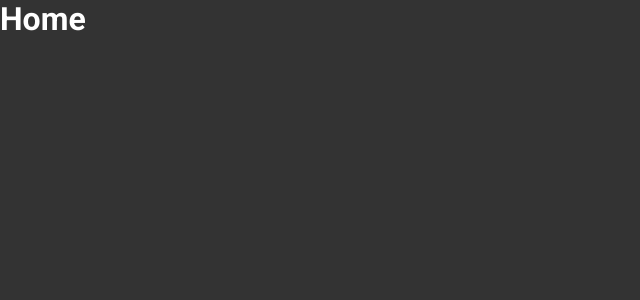
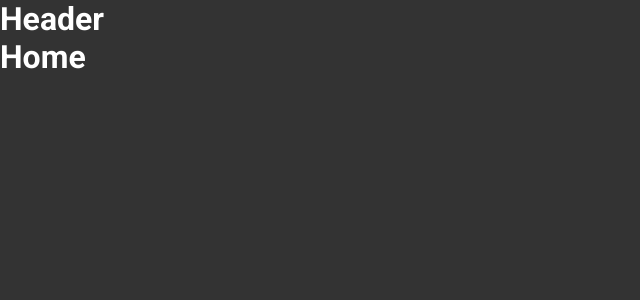
Before and after one commit to GabrielDevLoper/ignite-timer, a React (Vite) app: page / in a window 1280 px wide. Shown: the top 300 px of the page, without its empty margins (0-640 px from the left). Built offline with nearby package versions, Linux system fonts and the light colour scheme.

Commit message:
feat: definindo layout das rotas.

```diff
--- a/src/Router.tsx
+++ b/src/Router.tsx
@@ -1,12 +1,15 @@
 import { Routes, Route } from 'react-router-dom'
+import { DefaultLayout } from './layouts/DefaultLayout'
 import { History } from './pages/History'
 import { Home } from './pages/Home'
 
 export function Router() {
   return (
     <Routes>
-      <Route path="/" element={<Home />} />
-      <Route path="/history" element={<History />} />
+      <Route path="/" element={<DefaultLayout />}>
+        <Route path="/" element={<Home />} />
+        <Route path="/history" element={<History />} />
+      </Route>
     </Routes>
   )
 }
--- /dev/null
+++ b/src/components/Header.tsx
@@ -0,0 +1,3 @@
+export function Header() {
+  return <h1>Header</h1>
+}
--- /dev/null
+++ b/src/layouts/DefaultLayout.tsx
@@ -0,0 +1,11 @@
+import { Outlet } from 'react-router-dom'
+import { Header } from '../components/Header'
+
+export function DefaultLayout() {
+  return (
+    <div>
+      <Header />
+      <Outlet />
+    </div>
+  )
+}
--- a/src/pages/Home.tsx
+++ b/src/pages/Home.tsx
@@ -1,3 +1,7 @@
 export function Home() {
-  return <h1>Home</h1>
+  return (
+    <div>
+      <h1>Home</h1>
+    </div>
+  )
 }
```
